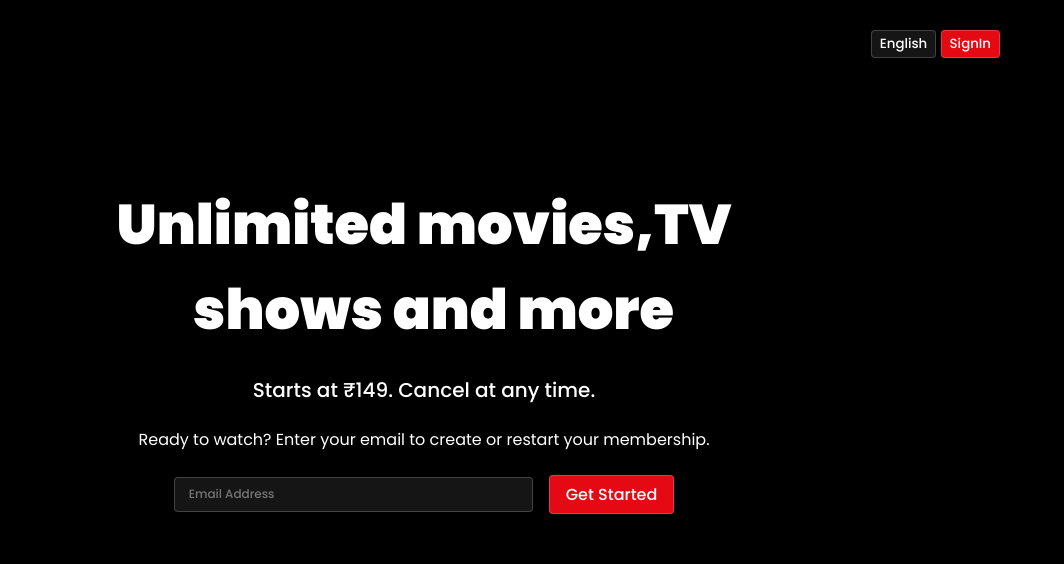
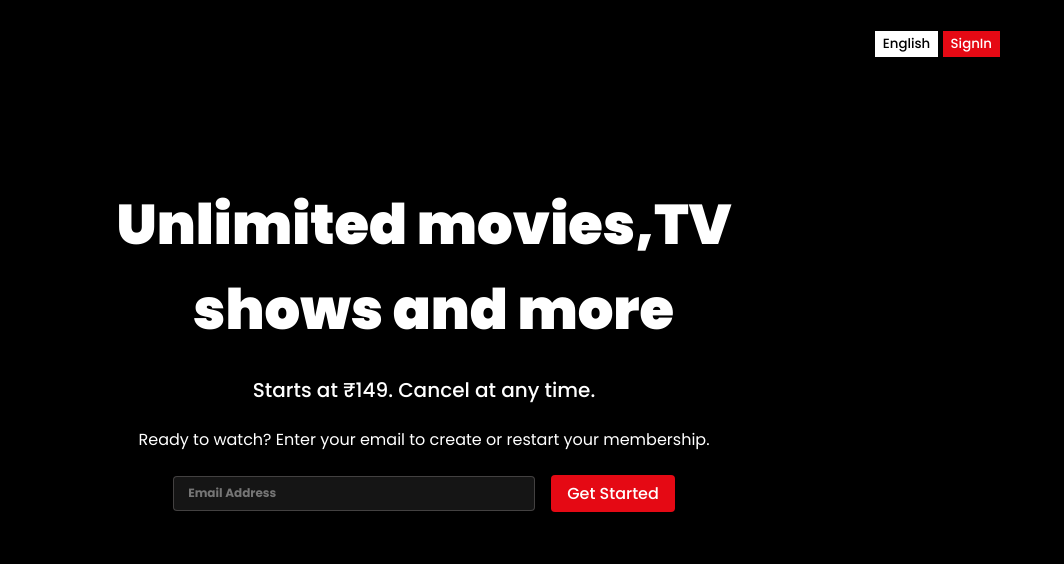
Before and after one commit to ashwani-narwat/Netflix-Clone, a plain HTML site: page index.html in a window 1280 px wide. Shown: the top 564 px of the page, 216-1280 px from the left. Drawn offline with Linux system fonts and the light colour scheme; a web font is replaced by a local one.

Commit message:
almost done with the frotend

```diff
--- a/style.css
+++ b/style.css
@@ -76,11 +76,8 @@ nav button {
 .btn{
     padding: 3px 8px;
     font-weight: 500;
-   background-color: rgba(30,30,30,0.7);
-   border-radius: 4px;
-    border: 1px solid rgba(248, 241, 241, 0.2);
-    color:white;
-
+    background-color: white;
+    border: transparent;
 }
 .btn-red{
     background-color: rgb(229, 9, 20);
@@ -101,7 +98,7 @@ nav button {
     background-color: rgba(30,30,30,0.7);
     padding:7px 110px 8px 14px ;
     font-size: 12px;
-    font-weight: 500;
+    font-weight: 700;
     border-radius: 4px;
     border: 1px solid rgba(248, 241, 241, 0.2);
 }
```
Also changed, not shown: index.html (+2 -4 lines).
